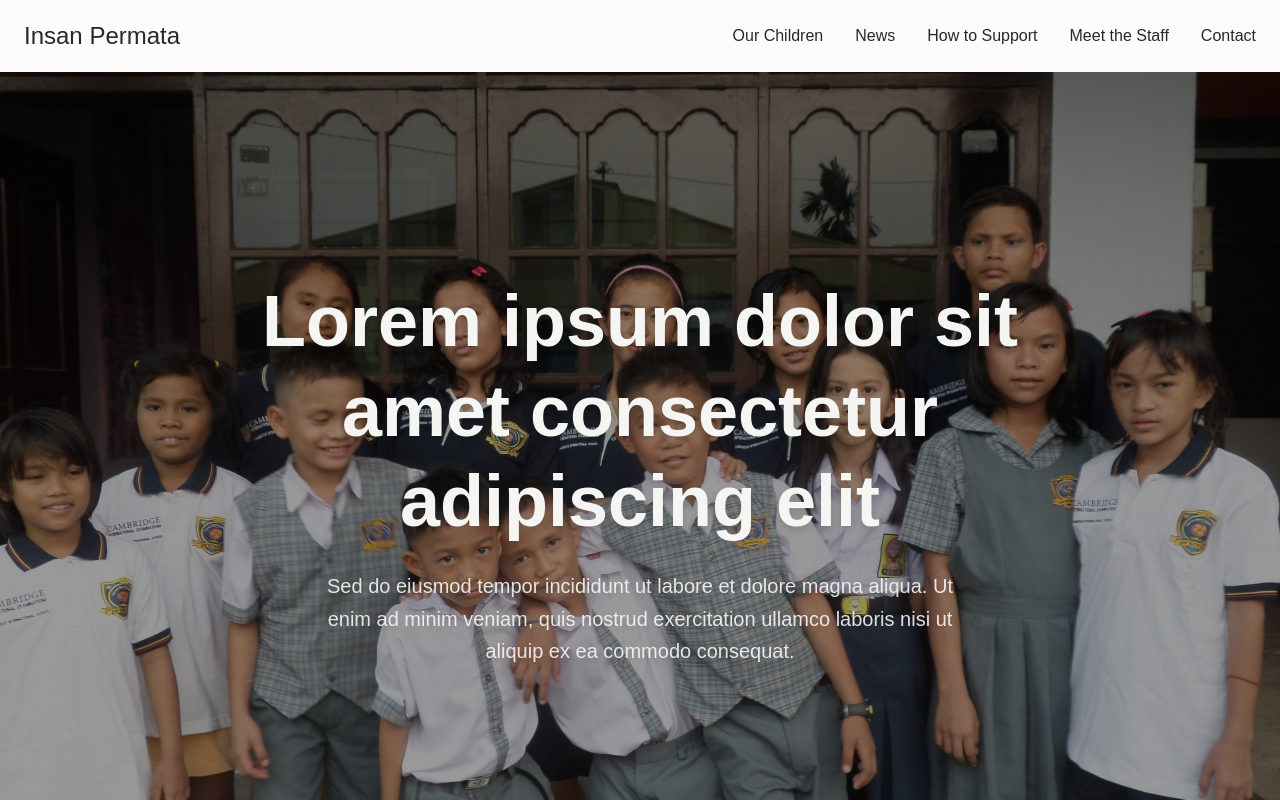
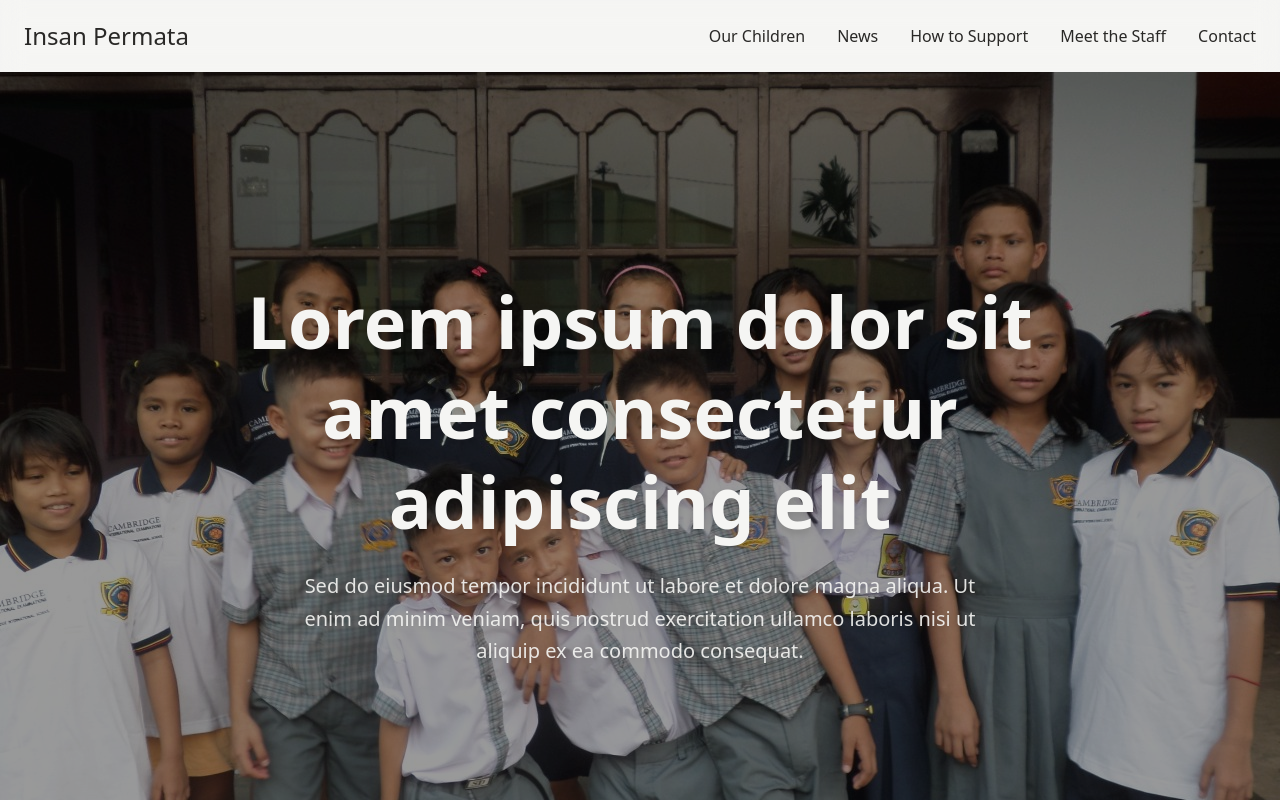
Before and after one commit to Insan-Permata/insan-permata, a Next.js app: page / in a window 1280 px wide. Shown: the top 800 px of the page. Built offline with nearby package versions, Linux system fonts and the light colour scheme.

Commit message:
Update global css

```diff
--- a/app/globals.css
+++ b/app/globals.css
@@ -1,21 +1,29 @@
 @import "tailwindcss";
 
 :root {
-  --background: #ffffff;
-  --foreground: #171717;
+  --background: #F5F5F3;
+  --foreground: #292826;
+  --brown: #8E521E;
+  --off-white: #F1F0EE;
 }
 
 @theme inline {
   --color-background: var(--background);
   --color-foreground: var(--foreground);
+  --color-brown: var(--brown);
+  --color-off-white: var(--off-white);
   --font-sans: var(--font-geist-sans);
   --font-mono: var(--font-geist-mono);
 }
 
 @media (prefers-color-scheme: dark) {
   :root {
-    --background: #0a0a0a;
-    --foreground: #ededed;
+    /* Keeping dark mode same as light for now to enforce requested colors,
+       or should I adapt? User didn't specify dark mode.
+       Safest to use the requested colors as the "primary" look.
+       I'll comment out dark mode overrides for now to ensure consistency. */
+    /* --background: #0a0a0a; */
+    /* --foreground: #ededed; */
   }
 }
 
@@ -26,7 +34,7 @@ body {
 }
 
 body {
-  background: var(--background);
+  background-color: var(--background);
   color: var(--foreground);
-  font-family: Arial, Helvetica, sans-serif;
+  font-family: var(--font-sans), Arial, Helvetica, sans-serif;
 }
```
